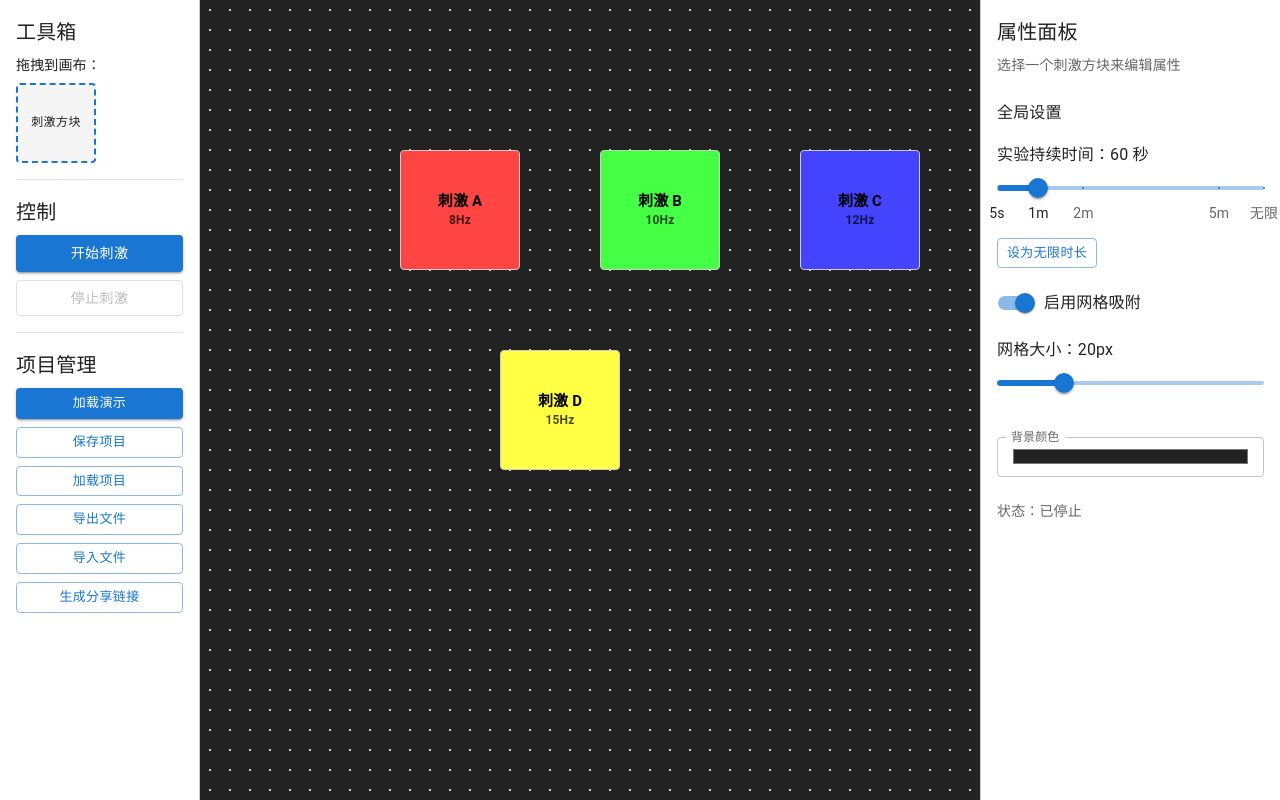
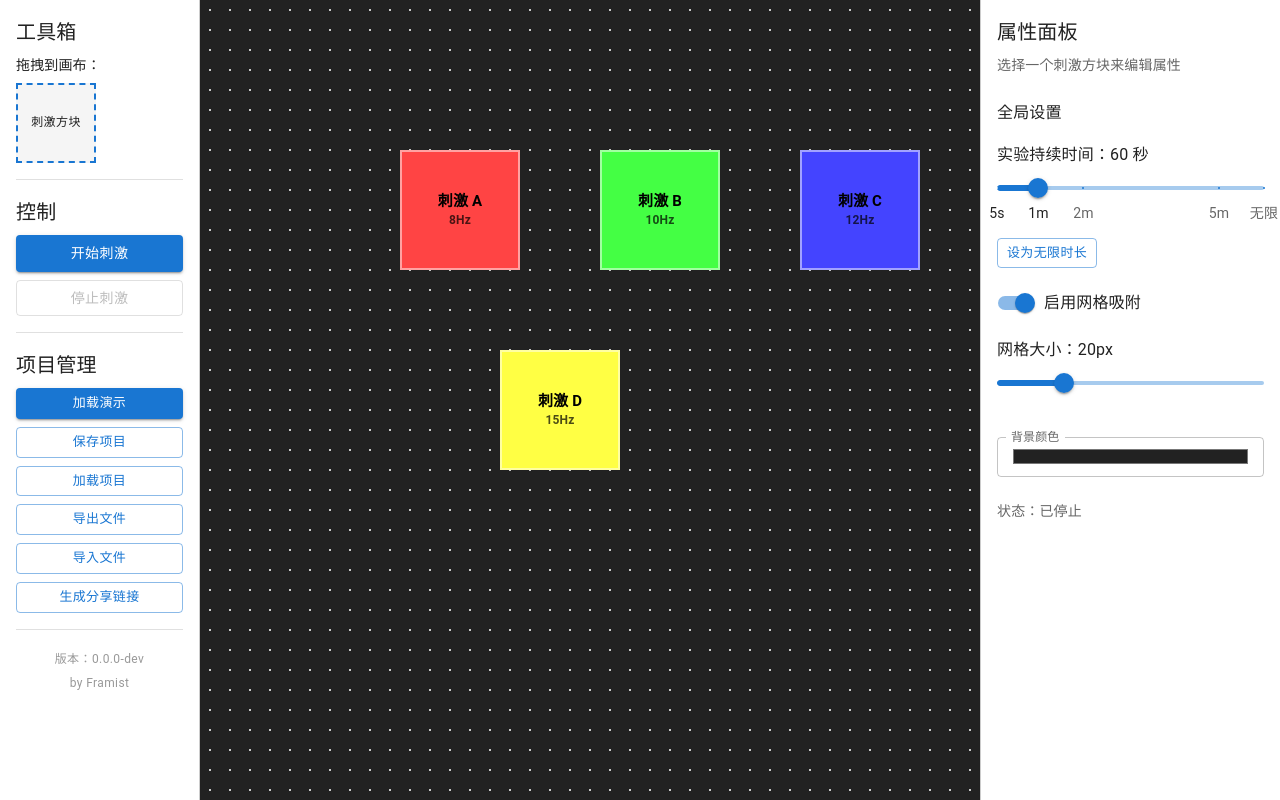
Before and after one commit to framist/ssvep-next, a React (Vite) app: page / in a window 1280 px wide. Both pictures are taken after a click on the button "加载演示". Built offline with nearby package versions, Linux system fonts and the light colour scheme; some icons are missing.

Commit message:
UI update

```diff
--- a/src/components/PropertiesPanel.tsx
+++ b/src/components/PropertiesPanel.tsx
@@ -102,7 +102,6 @@ export function PropertiesPanel() {
                 value={selectedItem.size.width}
                 onChange={(e) => handleSizeUpdate('width', parseInt(e.target.value) || 100)}
                 size="small"
-                inputProps={{ min: 50, max: 500 }}
               />
               <TextField
                 label="高度"
@@ -110,7 +109,6 @@ export function PropertiesPanel() {
                 value={selectedItem.size.height}
                 onChange={(e) => handleSizeUpdate('height', parseInt(e.target.value) || 100)}
                 size="small"
-                inputProps={{ min: 50, max: 500 }}
               />
             </Box>
           </Box>
--- a/src/components/StimulusBox.tsx
+++ b/src/components/StimulusBox.tsx
@@ -29,7 +29,7 @@ export function StimulusBox({ item, onClick, style }: StimulusBoxProps) {
 
   const handleClick = (e: React.MouseEvent) => {
     e.stopPropagation();
-    // Dragging is handled by the drag handle, so any click on the box itself is for selection.
+    // 拖动由拖动手柄处理，因此对框本身的任何单击都是用于选择的。
     if (onClick) {
       onClick();
     }
@@ -45,8 +45,9 @@ export function StimulusBox({ item, onClick, style }: StimulusBoxProps) {
         position: 'relative', // Needed to position the drag handle
         width: item.size.width,
         height: item.size.height,
-        border: isSelected ? '2px solid #1976d2' : '1px solid #ccc',
-        borderRadius: 1,
+        border: globalConfig.isRunning
+          ? ('2px solid transparent')
+          : (isSelected ? '2px solid #1976d2' : '2px solid rgba(255, 255, 255, 0.5)'),
         display: 'flex',
         alignItems: 'center',
         justifyContent: 'center',
@@ -62,12 +63,12 @@ export function StimulusBox({ item, onClick, style }: StimulusBoxProps) {
         opacity: isDragging ? 0.5 : 1,
         transform: transform ? `translate3d(${transform.x}px, ${transform.y}px, 0)` : 'none',
         '&:hover': {
-          borderColor: isSelected ? '#1976d2' : '#999',
-          boxShadow: '0 2px 8px rgba(0,0,0,0.1)',
+          border: isSelected ? '2px solid #1976d2' : '2px solid rgba(0, 0, 0, 0.5)',
+          boxShadow: '0 2px 8px rgba(0,0,0,0.2)',
         },
       }}
     >
-      {!globalConfig.isRunning && (
+      {!globalConfig.isRunning && ( // 仅在非运行状态下显示拖动手柄
         <Box
           {...listeners}
           {...attributes}
--- a/src/components/Toolbox.tsx
+++ b/src/components/Toolbox.tsx
@@ -24,7 +24,6 @@ function DraggableStimulusBox() {
         width: 80,
         height: 80,
         border: '2px dashed #1976d2',
-        borderRadius: 1,
         display: 'flex',
         alignItems: 'center',
         justifyContent: 'center',
@@ -235,6 +234,19 @@ export function Toolbox() {
           sx={{ display: 'none' }}
           aria-label="导入项目文件"
         />
+
+        <Divider sx={{ my: 2 }} />
+
+        <Box sx={{ textAlign: 'center', color: '#999' }}>
+          <Typography variant="caption">
+            版本：{import.meta.env.VITE_APP_VERSION}
+          </Typography>
+          <br />
+          <Typography variant="caption">
+            by Framist
+          </Typography>
+        </Box>
+
       </Box>
     </>
   );
```
Also changed, not shown: 1 other file (tests, documents, lock files or other folders).
